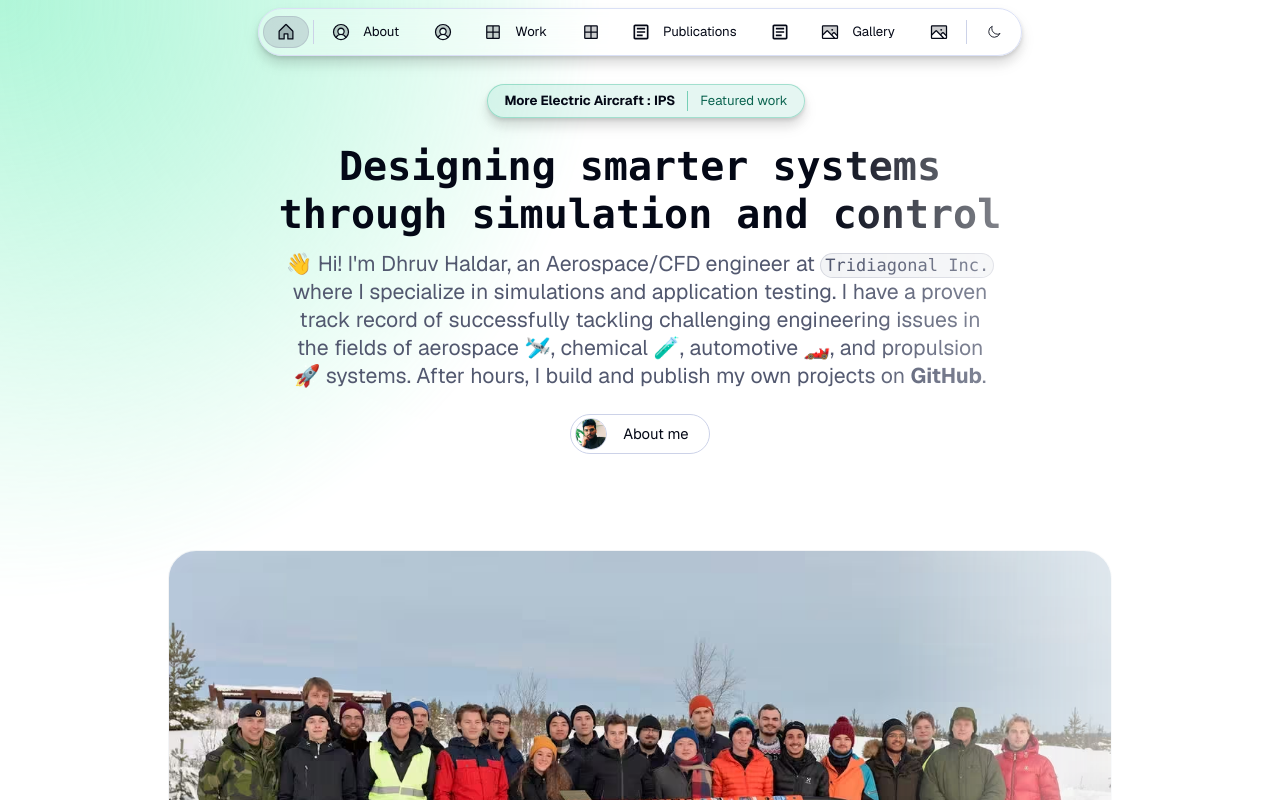
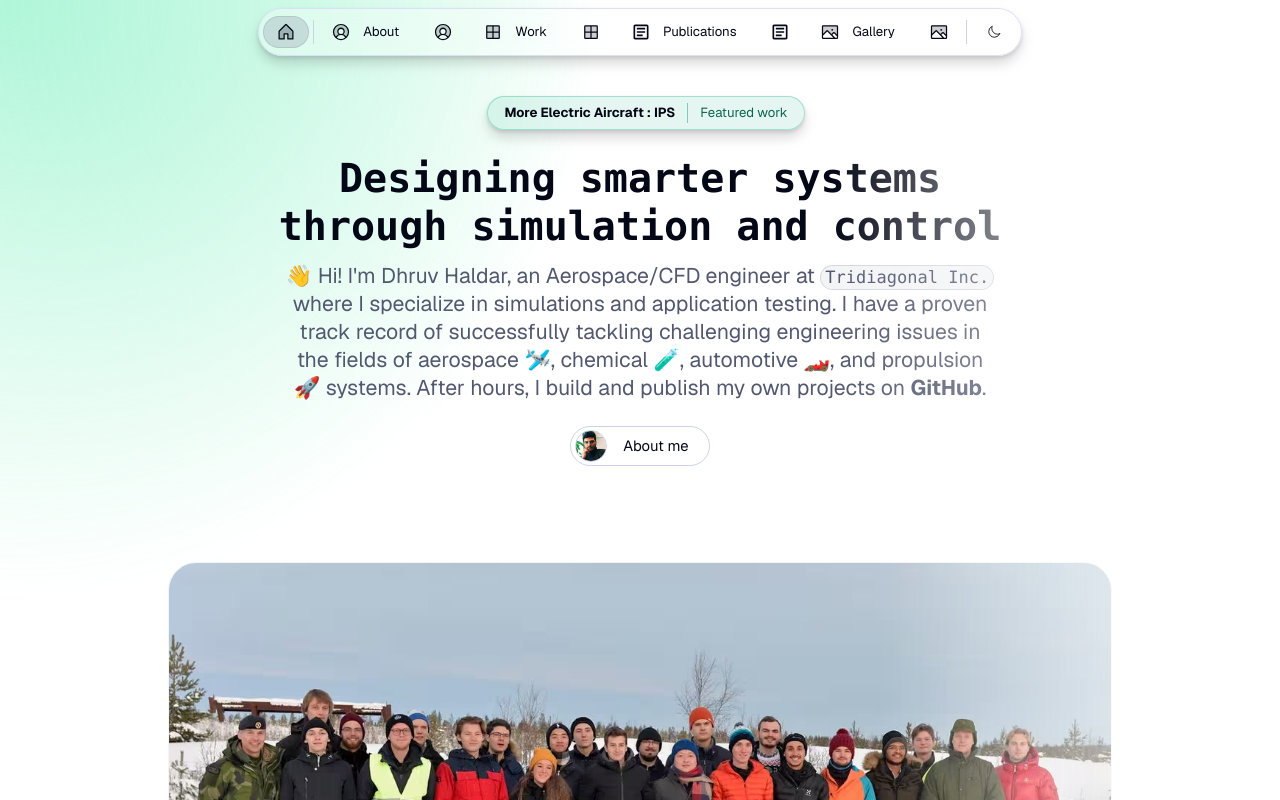
Before and after one commit to dhruvhaldar/portfolio, a Next.js app: page / in a window 1280 px wide. Shown: the top 800 px of the page. Built offline with nearby package versions, Linux system fonts and the light colour scheme.

Commit message:
fix positioning

```diff
--- a/src/app/page.tsx
+++ b/src/app/page.tsx
@@ -83,7 +83,7 @@ export default function Home() {
             <RevealFx
               fillWidth
               horizontal="center"
-              paddingTop="xs"
+              paddingTop="m"
               paddingBottom="m"
               paddingLeft="12"
             >
```
